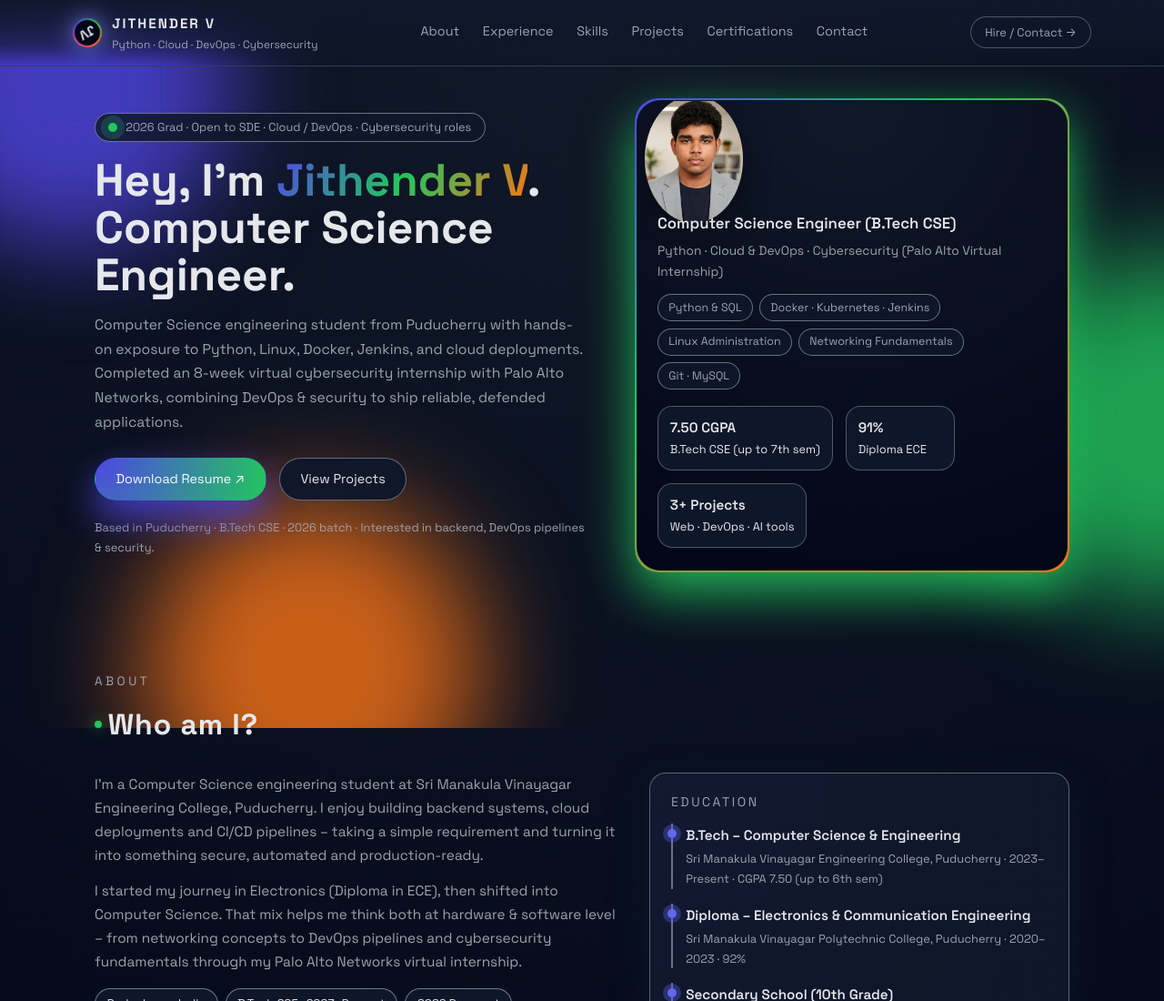
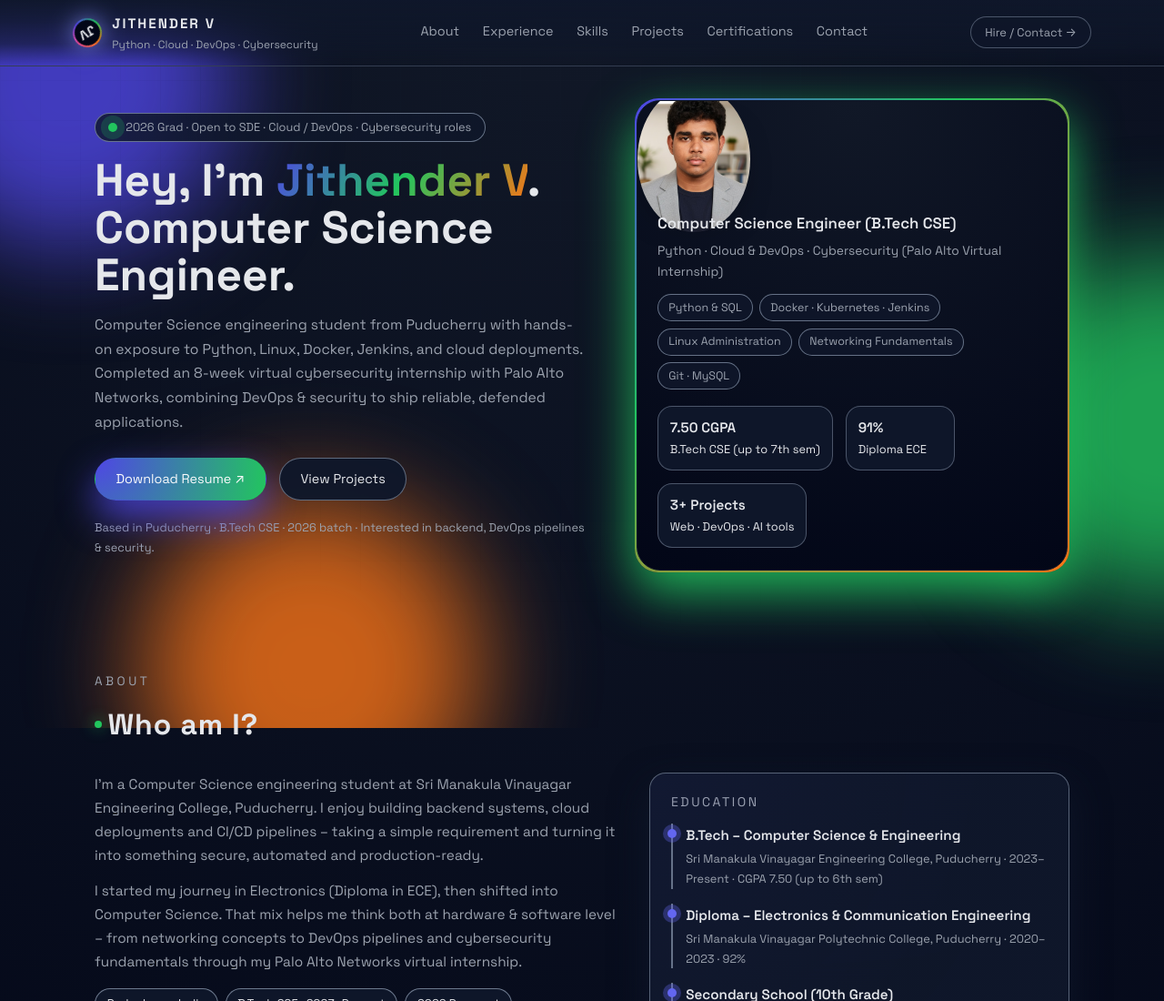
Before and after one commit to jithu026/portfolio, a plain HTML site: page index.html in a window 1280 px wide. Shown: the top 1100 px of the page at 91% size. Drawn offline with Linux system fonts and the light colour scheme.

Commit message:
New profile photo

```diff
--- a/index.html
+++ b/index.html
@@ -969,12 +969,13 @@
               <div class="hero-avatar" style="background: none; padding: 0;">
   <img src="me3.jpg" alt="Jithender V"
 style="
-  width: 140px;
-  height: 140px;
+  width: 160px;
+  height: 160px;
   border-radius: 50%;
   object-fit: cover;
-  object-position: center;
+  object-position: 50% 20%;
 ">
+
 </div>
               <div class="hero-name-role">Computer Science Engineer (B.Tech CSE)</div>
               <p class="hero-role">
```
